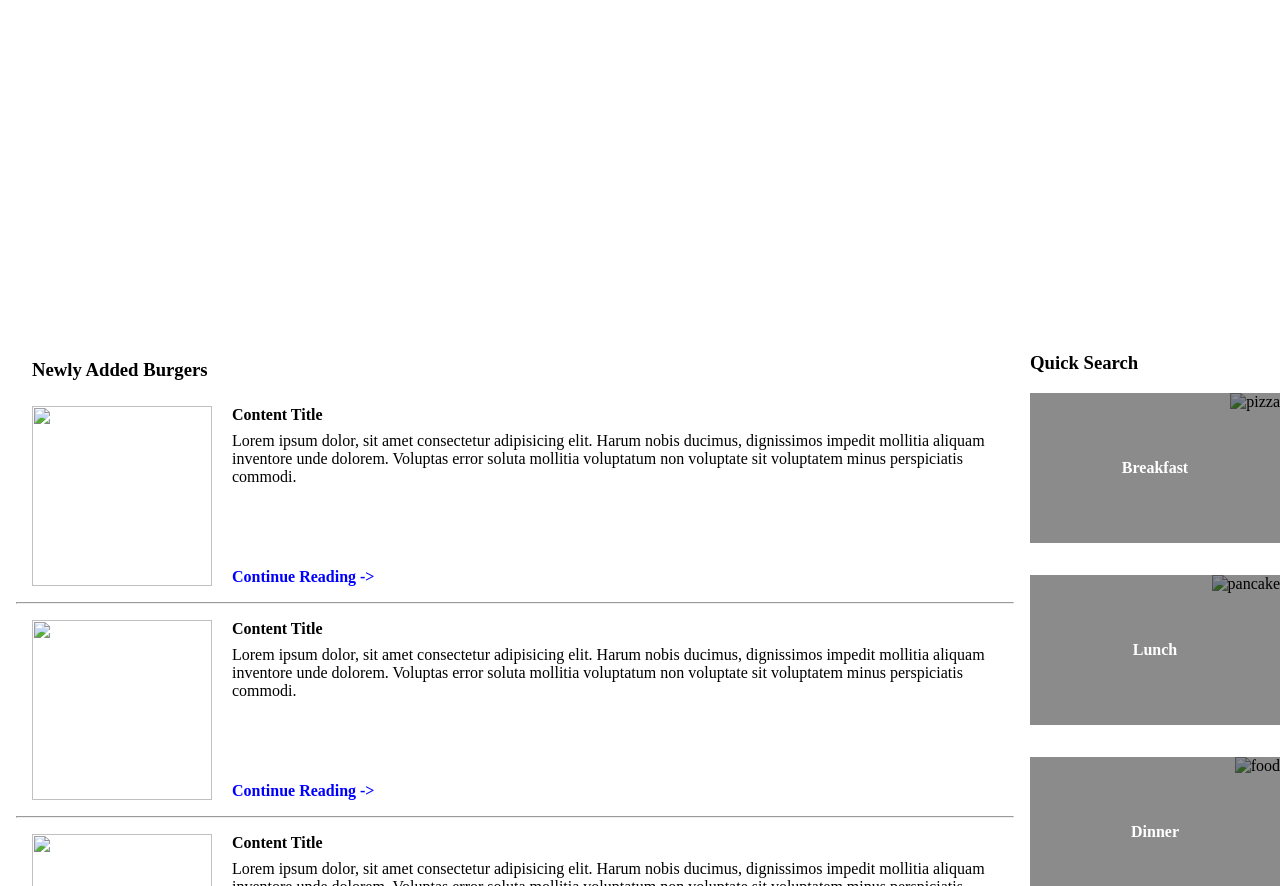
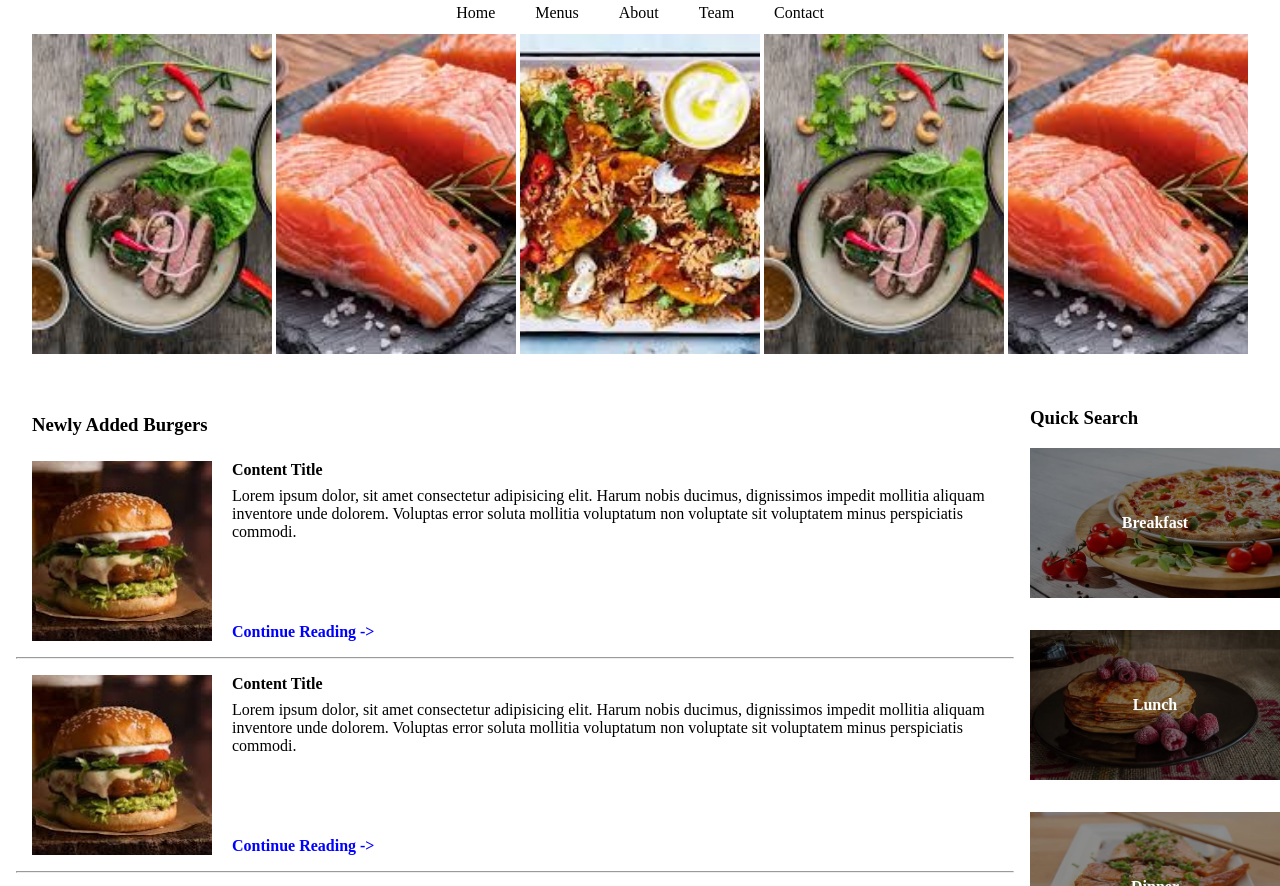
Before and after one commit to Nitek-Singh/Nitek-Singh.github.io, a plain HTML site: page index.html in a window 1280 px wide. Shown: the part 159-1045 px from the top of the page. Drawn offline with Linux system fonts and the light colour scheme.

Commit message:
Update index.html

```diff
--- a/index.html
+++ b/index.html
@@ -19,7 +19,7 @@
     </header>
     <hr>
 
-    <div class="logo"><img src="Images/logo.png" alt="logo"></div>
+    <div class="logo"><img src="logo.png" alt="logo"></div>
 
 
 
@@ -36,23 +36,23 @@
     <div class="gallery">
 
         <div class="gallery_images">
-            <img src="Images/image1.jpg" alt="Food">
+            <img src="image1.jpg" alt="Food">
         </div>
 
         <div class="gallery_images">
-            <img src="Images/image2.jpg" alt="Food">
+            <img src="image2.jpg" alt="Food">
         </div>
 
         <div class="gallery_images">
-            <img src="Images/image3.jpg" alt="Food">
+            <img src="image3.jpg" alt="Food">
         </div>
 
         <div class="gallery_images">
-            <img src="Images/image4.jpg" alt="Food">
+            <img src="image4.jpg" alt="Food">
         </div>
 
         <div class="gallery_images">
-            <img src="Images/image2.jpg" alt="Food">
+            <img src="image2.jpg" alt="Food">
         </div>
 
     </div>
@@ -61,7 +61,7 @@
         <div class="burger">
             <h3>Newly Added Burgers</h3>
             <div class="burger-item">
-                <img src="Images/burger.jpg" alt="" height="120" width="120">
+                <img src="burger.jpg" alt="" height="120" width="120">
 
                 <div class="burger-item-body">
                     <div class="burger-item-body__content">
@@ -79,7 +79,7 @@
             </div>
             <hr>
             <div class="burger-item">
-                <img src="Images/burger.jpg" alt="" height="120" width="120">
+                <img src="burger.jpg" alt="" height="120" width="120">
 
                 <div class="burger-item-body">
                     <div class="burger-item-body__content">
@@ -97,7 +97,7 @@
             </div>
             <hr>
             <div class="burger-item">
-                <img src="Images/burger.jpg" alt="" height="120" width="120">
+                <img src="burger.jpg" alt="" height="120" width="120">
 
                 <div class="burger-item-body">
                     <div class="burger-item-body__content">
@@ -122,17 +122,17 @@
             <div class="burger-menu-image">
                 <div class="burger-menu-item">
                     <div class="burger-menu-item__overlay">Breakfast</div>
-                    <img src="Images/pizza.webp" alt="pizza" height="150" width="100%">
+                    <img src="pizza.webp" alt="pizza" height="150" width="100%">
                 </div>
 
                 <div class="burger-menu-item">
                     <div class="burger-menu-item__overlay">Lunch</div>
-                    <img src="Images/pancakes.webp" alt="pancake">
+                    <img src="pancakes.webp" alt="pancake">
 
                 </div>
                 <div class="burger-menu-item">
                     <div class="burger-menu-item__overlay">Dinner</div>
-                    <img src="Images/food.webp" alt="food">
+                    <img src="food.webp" alt="food">
 
                 </div>
 
```
